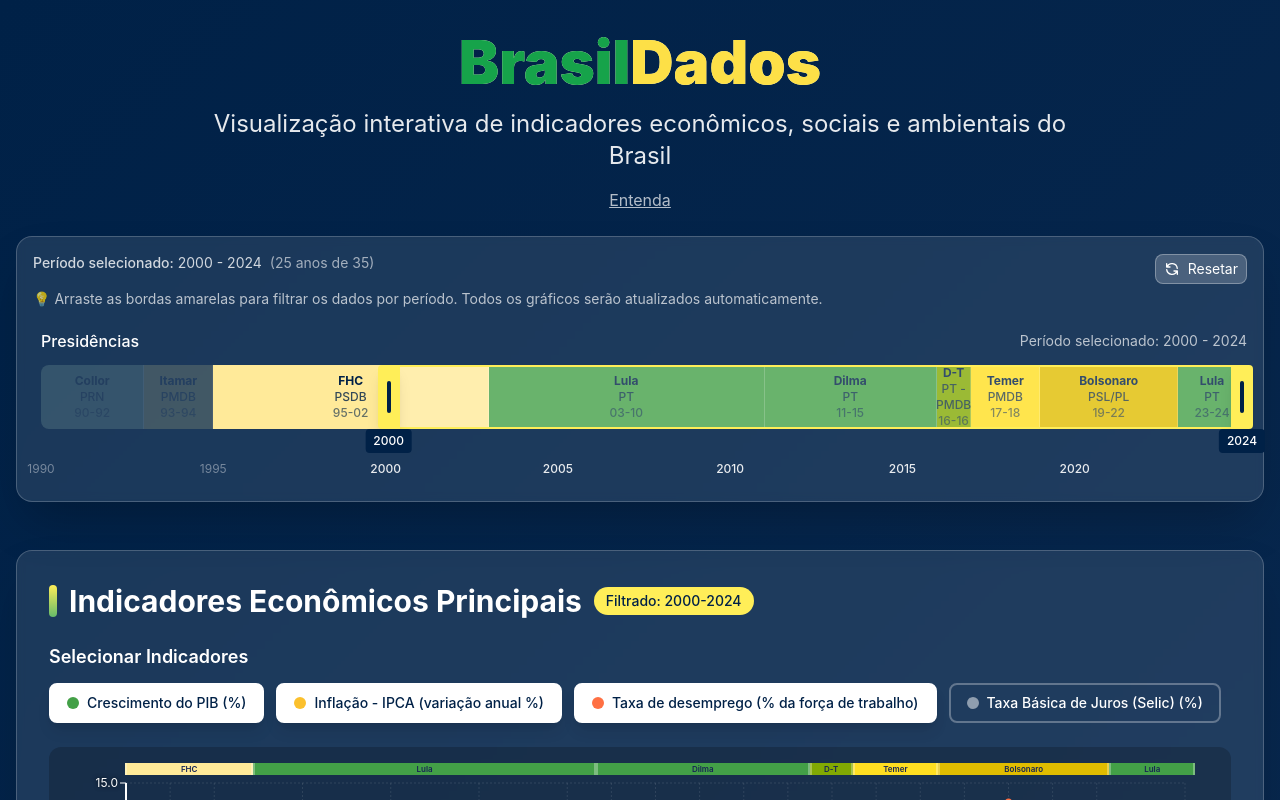
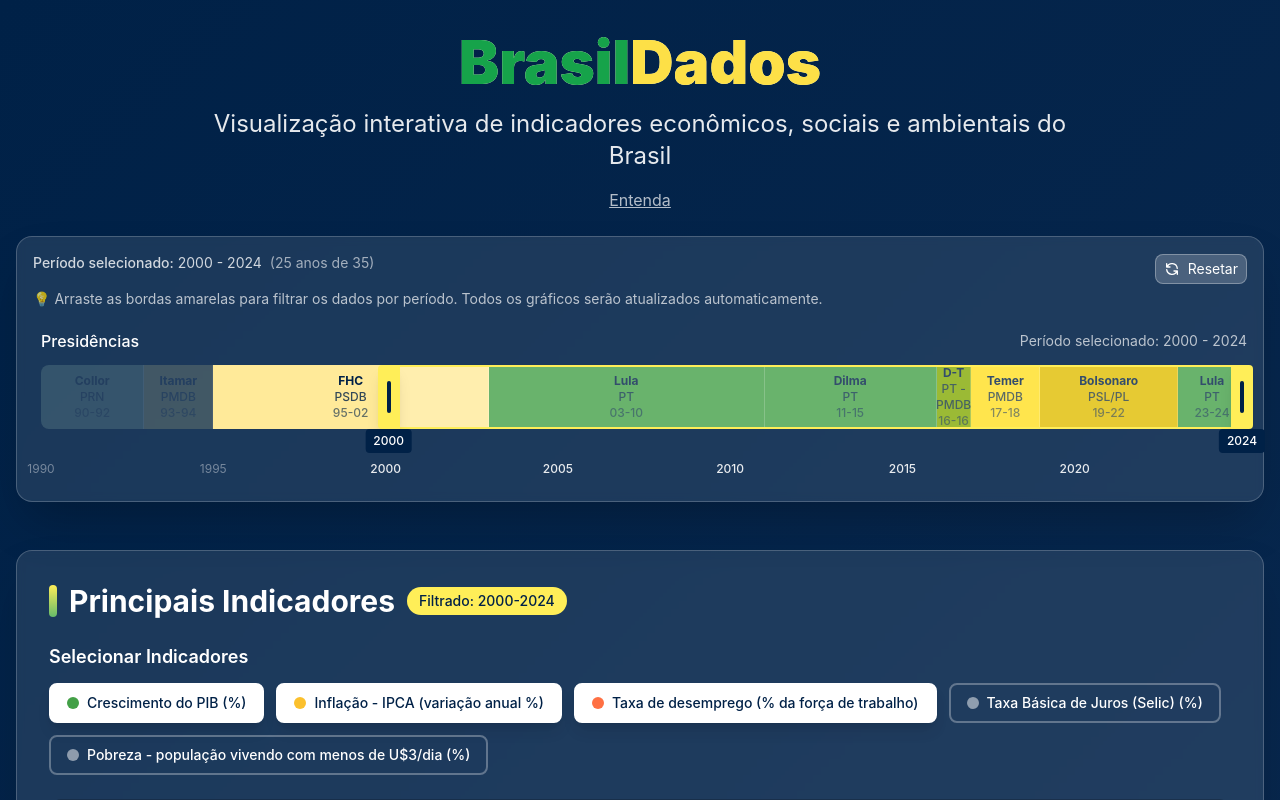
Before and after one commit to jfvanin/brasildados, a React (Create React App) app in the folder web/: page / in a window 1280 px wide. Shown: the top 800 px of the page. Built offline with nearby package versions, Linux system fonts and the light colour scheme.

Commit message:
Move poverty to 1st chart

```diff
--- a/web/src/components/Dashboard.tsx
+++ b/web/src/components/Dashboard.tsx
@@ -12,13 +12,14 @@ const Dashboard: React.FC = () => {
   // Chart configurations with titles from data
   const chartConfigs: ChartConfig[] = useMemo(() => [
     {
-      title: 'Indicadores Econômicos Principais',
+      title: 'Principais Indicadores',
       type: 'multiple',
       toggles: [
         { key: 'gdp_growth', title: dataService.getIndicatorTitle('gdp_growth'), enabled: true, color: '#43A047', showGlobalAverage: true },
         { key: 'inflation', title: dataService.getIndicatorTitle('inflation'), enabled: true, color: '#FBC02D' },
         { key: 'unemployment', title: dataService.getIndicatorTitle('unemployment'), enabled: true, color: '#FF7043' },
-        { key: 'selic_rate', title: dataService.getIndicatorTitle('selic_rate'), enabled: false, color: '#77CBDA' }
+        { key: 'selic_rate', title: dataService.getIndicatorTitle('selic_rate'), enabled: false, color: '#77CBDA' },
+        { key: 'poverty_3dollar', title: dataService.getIndicatorTitle('poverty_3dollar'), enabled: false, color: '#AAAAAA', showGlobalAverage: true }
       ],
       dataKeys: ['gdp_growth', 'inflation', 'unemployment', 'selic_rate']
     },
@@ -28,7 +29,6 @@ const Dashboard: React.FC = () => {
       toggles: [
         { key: 'hdi', title: dataService.getIndicatorTitle('hdi'), enabled: true, color: '#388E3C', showGlobalAverage: true },
         { key: 'gini', title: dataService.getIndicatorTitle('gini'), enabled: false, color: '#FBC02D', showGlobalAverage: true },
-        { key: 'poverty_3dollar', title: dataService.getIndicatorTitle('poverty_3dollar'), enabled: false, color: '#AAAAAA', showGlobalAverage: true },
         { key: 'life_expectancy', title: dataService.getIndicatorTitle('life_expectancy'), enabled: false, color: '#66BB6A', showGlobalAverage: true },
         { key: 'literacy', title: dataService.getIndicatorTitle('literacy'), enabled: false, color: '#4CAF50', showGlobalAverage: true },
         { key: 'under5_mortality', title: dataService.getIndicatorTitle('under5_mortality'), enabled: false, color: '#FBC02D', showGlobalAverage: true },
```
